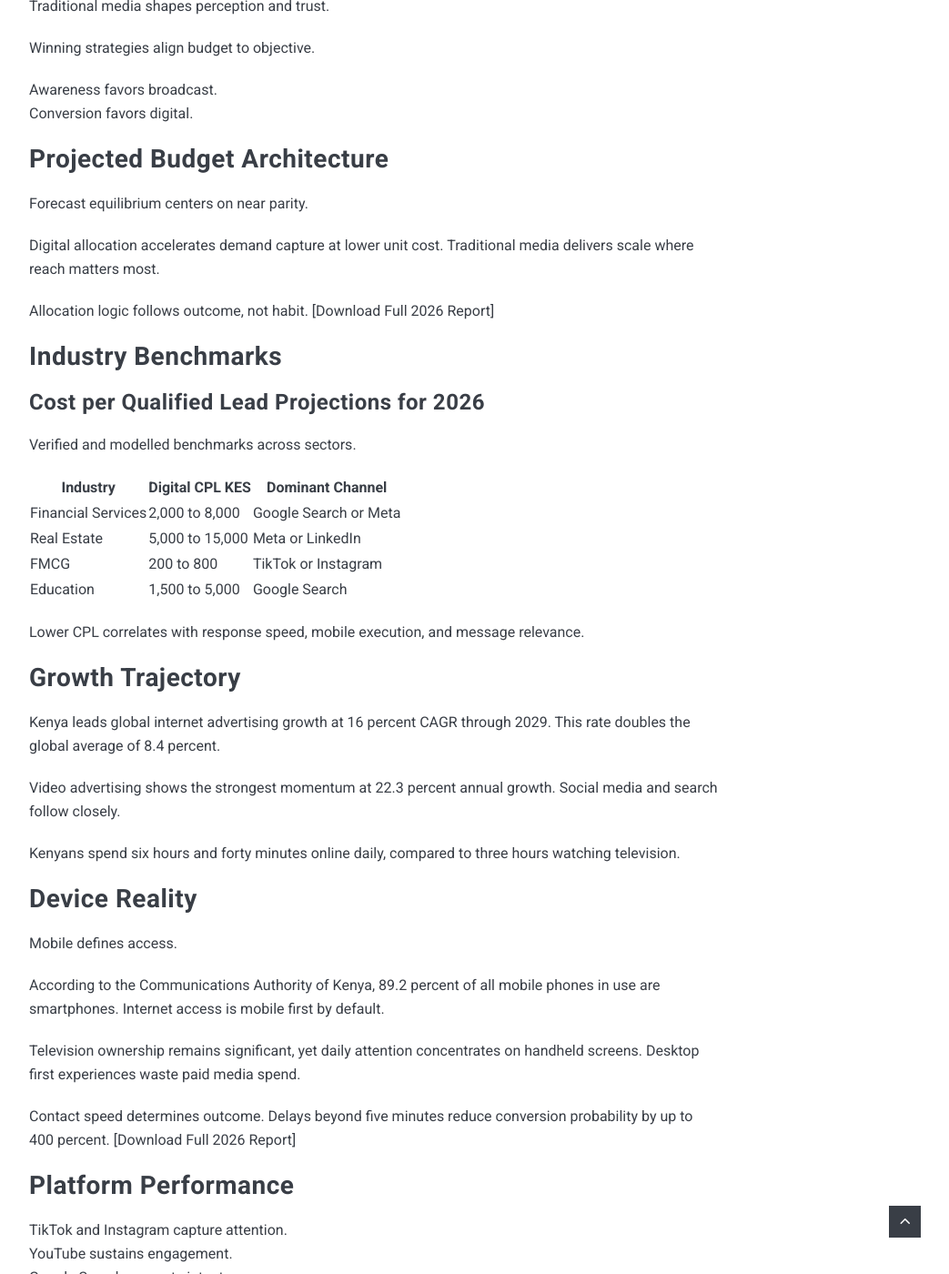
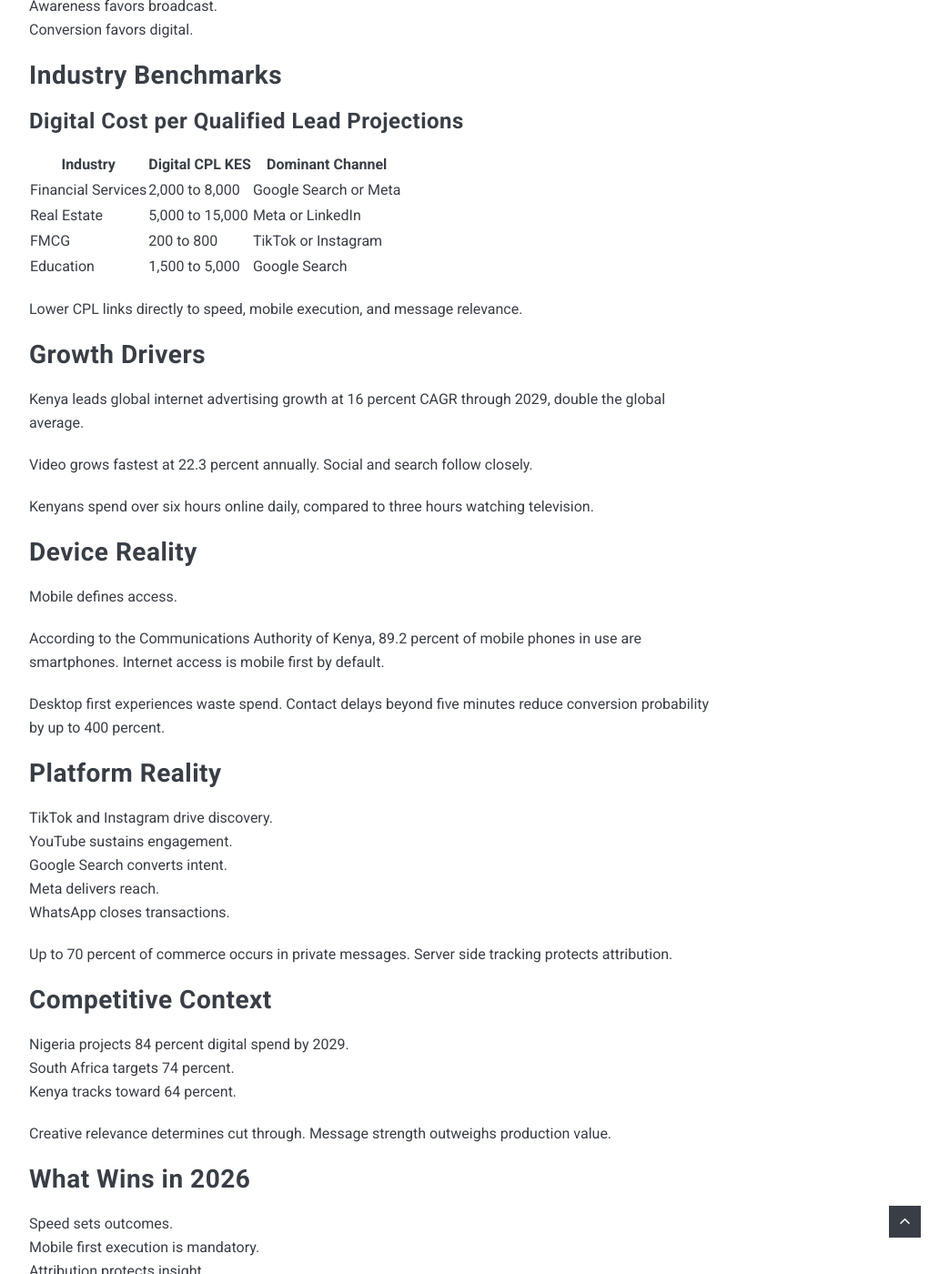
Before and after one commit to vrmshamba/mediatec-insights, a Jekyll site: the page built from _posts/2026-01-04-mediatec-2026-strategic-advertising-report.md, in a window 1280 px wide and 1400 px high, scrolled down 1938 px. Shown: the whole window at 91% size, without its empty margins (228-1271 px from the left). Built offline with Jekyll 4.4.1, drawn with Linux system fonts in a browser that asks for light colours; nearby versions of some CDN libraries; comment, search, counter and statistics services are not loaded; some of the changed text lies outside the part shown.

Commit message:
Update 2026-01-04-mediatec-2026-strategic-advertising-report.md
Signed-off-by: suziengatia <127926050+vrmshamba@users.noreply.github.com>

```diff
--- a/_posts/2026-01-04-mediatec-2026-strategic-advertising-report.md
+++ b/_posts/2026-01-04-mediatec-2026-strategic-advertising-report.md
@@ -12,47 +12,32 @@
 
 Kenya stands at the Digital Inversion threshold.
 
-Internet advertising grows at 16 percent annually, the fastest rate globally. Traditional broadcast still commands a large share of spend, yet the gap narrows each quarter.
+Internet advertising grows at 16 percent annually, the fastest rate globally. Traditional broadcast still commands significant spend, yet the gap narrows each quarter.
 
-The market rewards precision over scale.
+The market now rewards precision over scale.
 
-[Download Full 2026 Report]
-
-## Current Market Position
+## Market Position
 
 Kenya’s advertising economy sits in transition.
 
-Spend nears parity across active campaigns. Overlap reflects multichannel execution rather than dominance by a single medium.
-
-Digital advertising is projected to reach 64 percent of total spend by 2029.
+Spend approaches parity as brands execute across channels. Digital advertising is projected to reach 64 percent of total spend by 2029.
 
 Digital drives response and conversion.
-Broadcast sustains reach, legitimacy, and national presence.
+Broadcast sustains reach and credibility.
 
 ## The Inversion Signal
 
 The 50:50 threshold defines 2026.
 
-This moment reflects a structural shift, not collapse. Digital captures intent and measurable action. Traditional media shapes perception and trust.
+This shift reflects reallocation, not replacement. Digital captures intent and measurable action. Traditional media shapes perception and trust.
 
 Winning strategies align budget to objective.
 
 Awareness favors broadcast.
 Conversion favors digital.
 
-## Projected Budget Architecture
-
-Forecast equilibrium centers on near parity.
-
-Digital allocation accelerates demand capture at lower unit cost. Traditional media delivers scale where reach matters most.
-
-Allocation logic follows outcome, not habit.
-[Download Full 2026 Report]
-
 ## Industry Benchmarks
-### Cost per Qualified Lead Projections for 2026
-
-Verified and modelled benchmarks across sectors.
+### Digital Cost per Qualified Lead Projections
 
 | Industry | Digital CPL KES | Dominant Channel |
 |--------|----------------|------------------|
@@ -61,117 +46,52 @@
 | FMCG | 200 to 800 | TikTok or Instagram |
 | Education | 1,500 to 5,000 | Google Search |
 
-Lower CPL correlates with response speed, mobile execution, and message relevance.
+Lower CPL links directly to speed, mobile execution, and message relevance.
 
-## Growth Trajectory
+## Growth Drivers
 
-Kenya leads global internet advertising growth at 16 percent CAGR through 2029. This rate doubles the global average of 8.4 percent.
+Kenya leads global internet advertising growth at 16 percent CAGR through 2029, double the global average.
 
-Video advertising shows the strongest momentum at 22.3 percent annual growth. Social media and search follow closely.
+Video grows fastest at 22.3 percent annually. Social and search follow closely.
 
-Kenyans spend six hours and forty minutes online daily, compared to three hours watching television.
+Kenyans spend over six hours online daily, compared to three hours watching television.
 
 ## Device Reality
 
 Mobile defines access.
 
-According to the Communications Authority of Kenya, 89.2 percent of all mobile phones in use are smartphones. Internet access is mobile first by default.
+According to the Communications Authority of Kenya, 89.2 percent of mobile phones in use are smartphones. Internet access is mobile first by default.
 
-Television ownership remains significant, yet daily attention concentrates on handheld screens. Desktop first experiences waste paid media spend.
+Desktop first experiences waste spend. Contact delays beyond five minutes reduce conversion probability by up to 400 percent.
 
-Contact speed determines outcome. Delays beyond five minutes reduce conversion probability by up to 400 percent.
-[Download Full 2026 Report]
+## Platform Reality
 
-## Platform Performance
-
-TikTok and Instagram capture attention.
+TikTok and Instagram drive discovery.
 YouTube sustains engagement.
 Google Search converts intent.
-Meta platforms deliver reach.
+Meta delivers reach.
 WhatsApp closes transactions.
 
-YouTube reach grew 12.4 percent year over year, adding 1.21 million users. Facebook advertising reach expanded 15.7 percent, adding 2.05 million impressions.
+Up to 70 percent of commerce occurs in private messages. Server side tracking protects attribution.
 
-Video outperforms static formats across all platforms. Short form video records the highest engagement.
-
-## Attribution Challenge
-
-Dark social dominates commerce.
-
-Up to 70 percent of transactions occur inside private messages. Without server side tracking, attribution collapses and insight disappears.
-
-Mobile money enables conversion at scale.
-
-68.7 percent use M-Pesa.
-50.6 percent use banks.
-22.4 percent use debit cards.
-6.4 percent use credit cards.
-
-## Audience Behavior
-
-Generation Z enters economic power.
-
-This cohort values authenticity over polish. Peer recommendation outweighs brand messaging. Influencer partnerships perform when alignment feels genuine.
-
-Trust deficits shape response.
-
-80 percent worry about government misinformation.
-72 percent distrust journalists.
-65 percent question business leaders.
-
-Transparency builds credibility.
-
-## Competitive Landscape
+## Competitive Context
 
 Nigeria projects 84 percent digital spend by 2029.
 South Africa targets 74 percent.
 Kenya tracks toward 64 percent.
 
-Regional competition intensifies.
+Creative relevance determines cut through. Message strength outweighs production value.
 
-Creative relevance determines cut through. Message strength outweighs production spend.
+## What Wins in 2026
 
-## Critical Success Factors
-
-Speed decides outcome.
-Mobile first execution sets baseline performance.
-Server side tracking protects insight.
-
-Measurement focuses on qualified action, not vanity metrics.
-Attribution guides allocation.
-Data informs scale.
-
-Platform choice follows audience behavior.
-
-TikTok for discovery.
-Google for intent.
-Meta for reach.
-WhatsApp for conversion.
-
-Creative rewards relevance.
-
-Short form outperforms long form.
-Authenticity outperforms polish.
-Humor and music resonate with youth.
-
-## Market Forces
-
-Kenya’s entertainment and media industry reaches 5.15 billion dollars by 2029, growing at 5.2 percent CAGR.
-
-Internet advertising remains the primary growth driver.
-
-Competition for budget intensifies. Performance replaces awareness as the dominant buying logic. Demonstrable return drives renewal.
+Speed sets outcomes.
+Mobile first execution is mandatory.
+Attribution protects insight.
+Measurement focuses on qualified action.
 
 ## Download Full Intelligence Report
 
-The complete 2026 dataset includes:
-
-- Sector benchmarks
-- Channel optimization models
-- Attribution frameworks
-- Budget allocation calculators
-- Platform performance analysis
-- Creative testing protocols
+The complete 2026 dataset includes sector benchmarks, channel models, attribution frameworks, and budget calculators.
 
 [Download Full 2026 Report]
 
```
Also changed, not shown: other parts of _posts/2026-01-04-mediatec-2026-strategic-advertising-report.md (+7 -2 lines).
